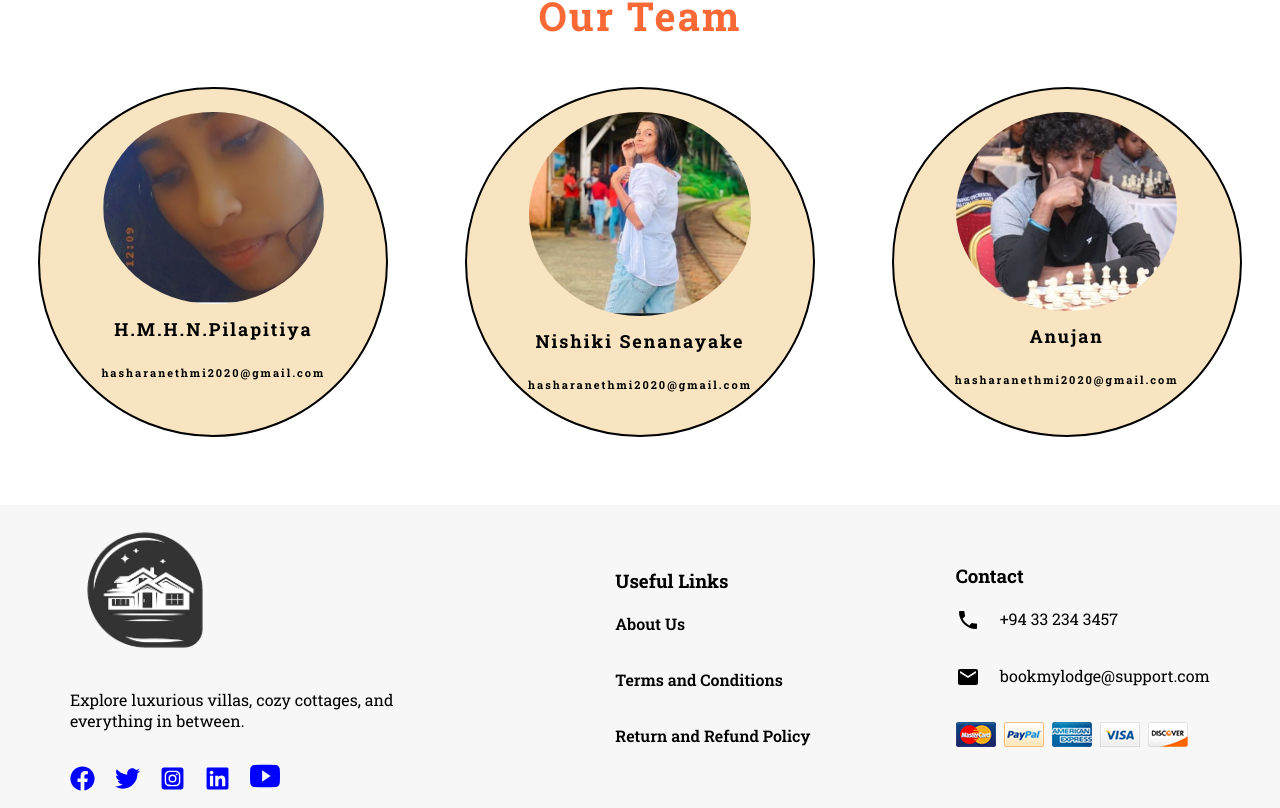
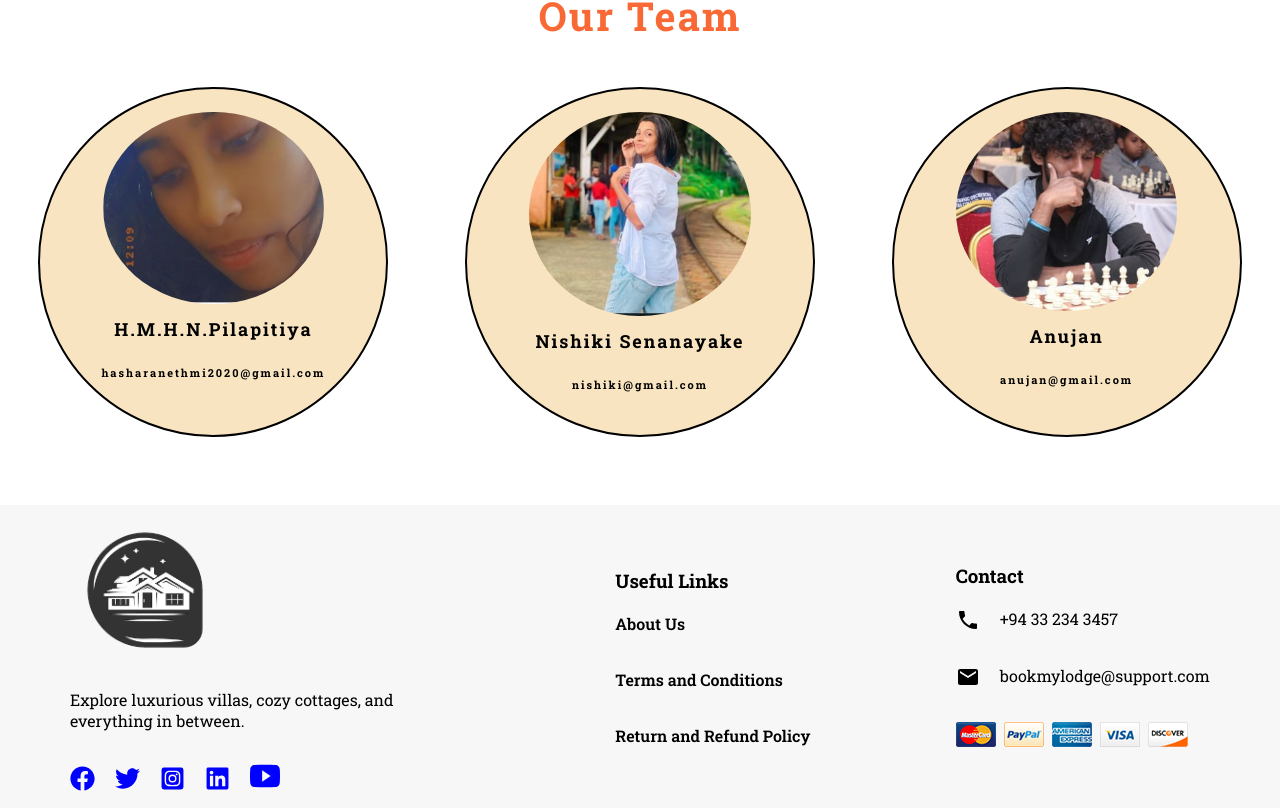
Before and after one commit to Hashara-Pilapitiya/BookMyLodge, a React (Create React App) app in the folder client/: page /about in a window 1280 px wide. Shown: the part 1594-2402 px from the top of the page. Built offline with nearby package versions, Linux system fonts and the light colour scheme.

Commit message:
Edit About page

```diff
--- a/client/src/pages/About.jsx
+++ b/client/src/pages/About.jsx
@@ -93,14 +93,14 @@ const About = () => {
                 <div className='teamBoxStyle'>
                     <img src={Image2} alt='' className='iconStyle' />
                     <p>Nishiki Senanayake</p><br />
-                    <p className='email'>hasharanethmi2020@gmail.com</p>
+                    <p className='email'>nishiki@gmail.com</p>
                 </div>
 
 
                 <div className='teamBoxStyle'>
                     <img src={Image3} alt='' className='iconStyle' />
                     <p>Anujan</p><br />
-                    <p className='email'>hasharanethmi2020@gmail.com</p>
+                    <p className='email'>anujan@gmail.com</p>
                 </div>
 
             </div>
```
